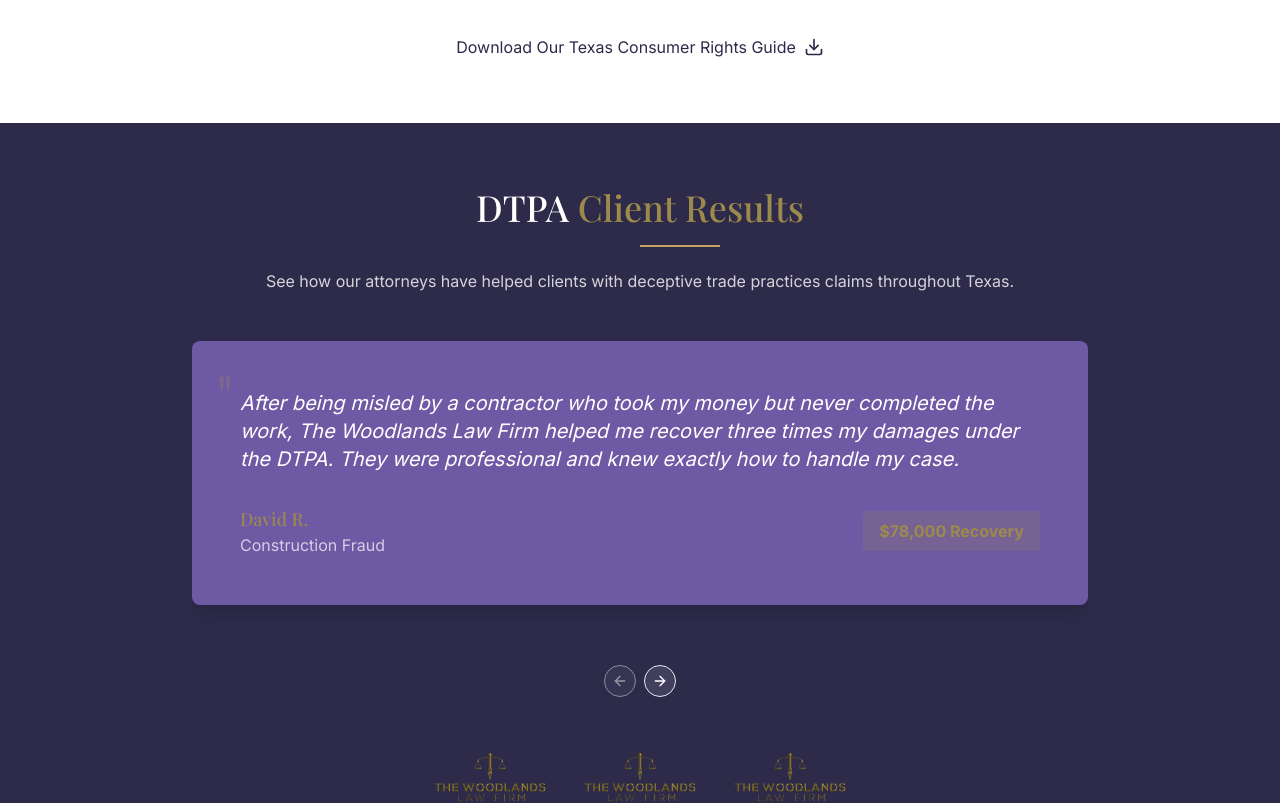
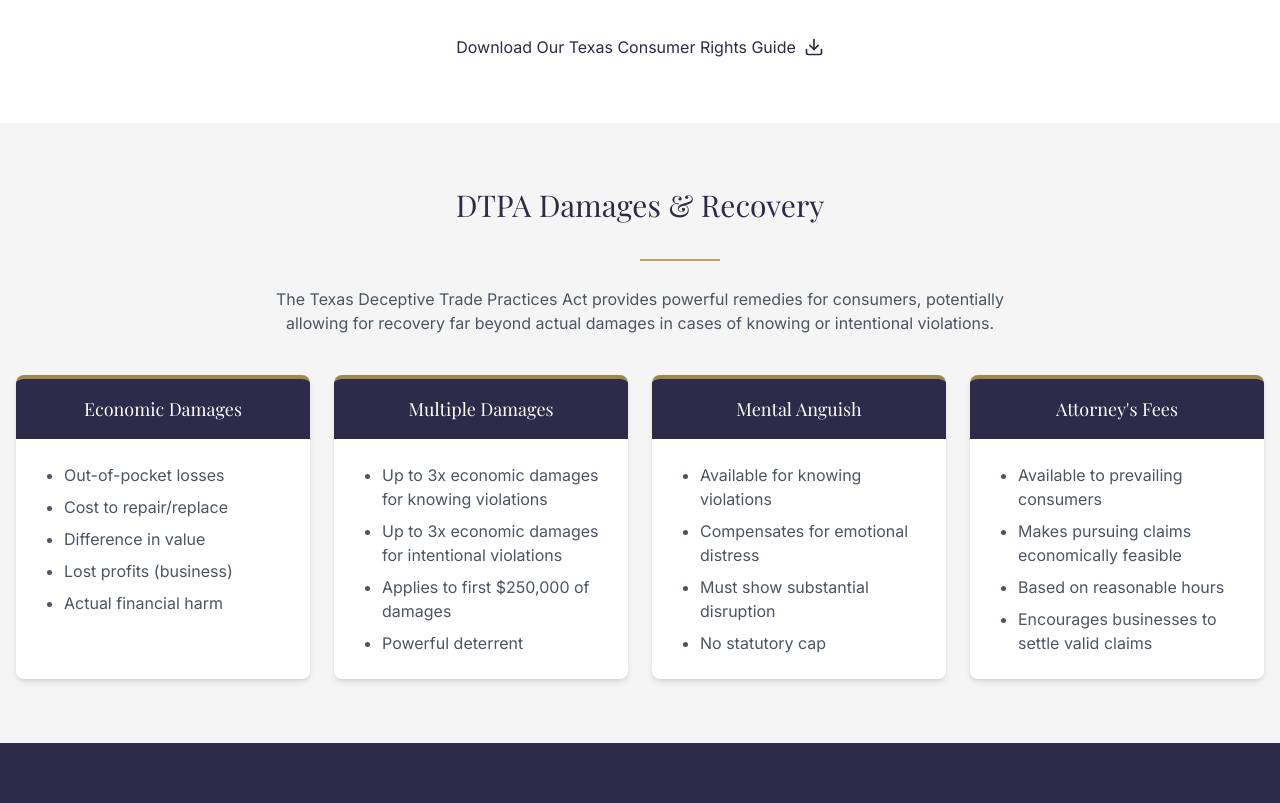
Before and after one commit to Aggiebryan/woodlands-law-site, a React (Vite) app: page /practice-areas/deceptive-trade-practices-act in a window 1280 px wide. Shown: the part 7240-8043 px from the top of the page. Built offline with nearby package versions, Linux system fonts and the light colour scheme.

Commit message:
Code edited in Lovable Code Editor
Edited UI in Lovable

```diff
--- a/src/pages/practice-areas/DTPAPage.tsx
+++ b/src/pages/practice-areas/DTPAPage.tsx
@@ -576,8 +576,6 @@ const DTPAPage = () => {
 
       <TexasDTPAInfo />
 
-      <DTPATestimonials />
-
       <section className="py-16 bg-law-gray-light">
         <div className="container mx-auto px-4">
           <div className="text-center mb-10">
```
